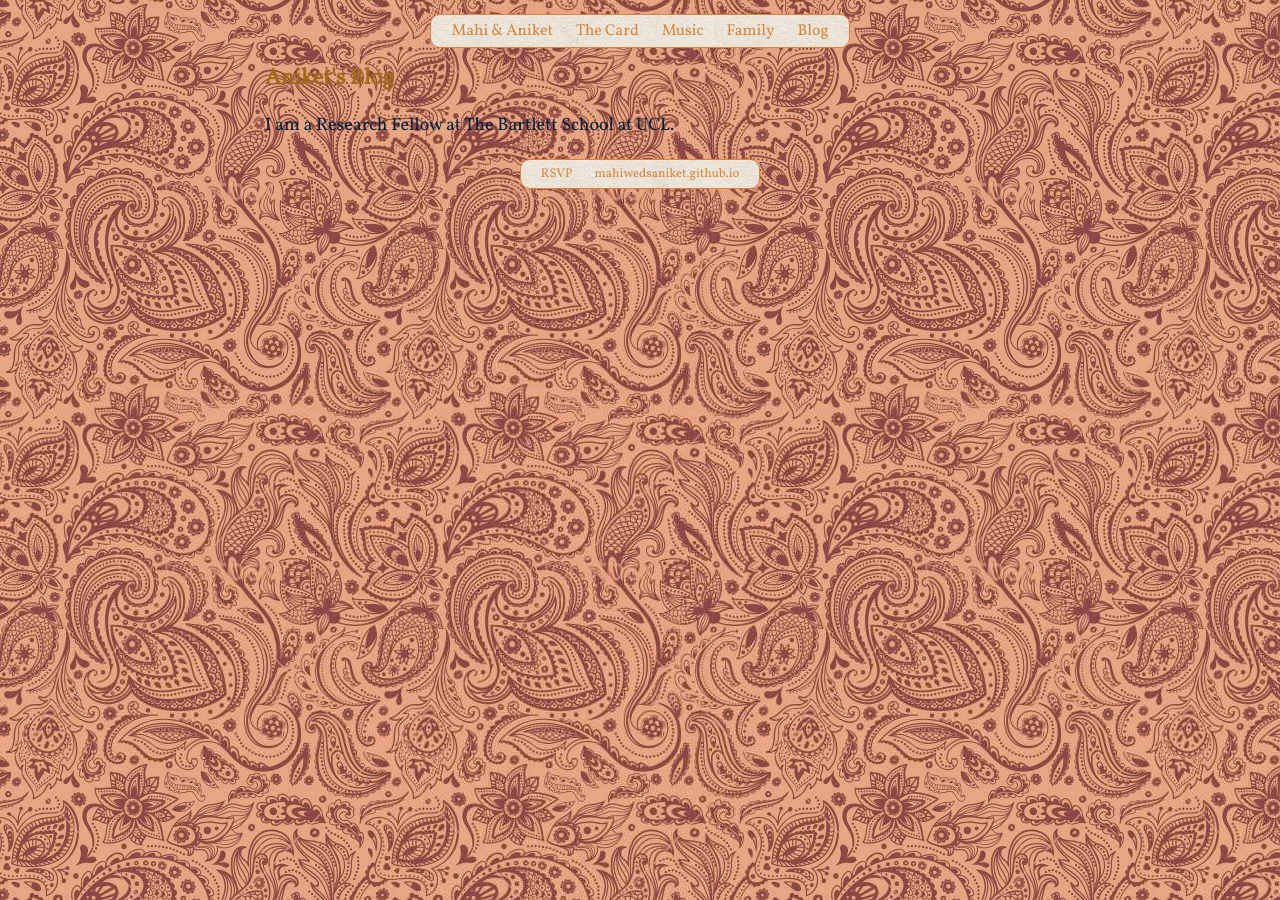
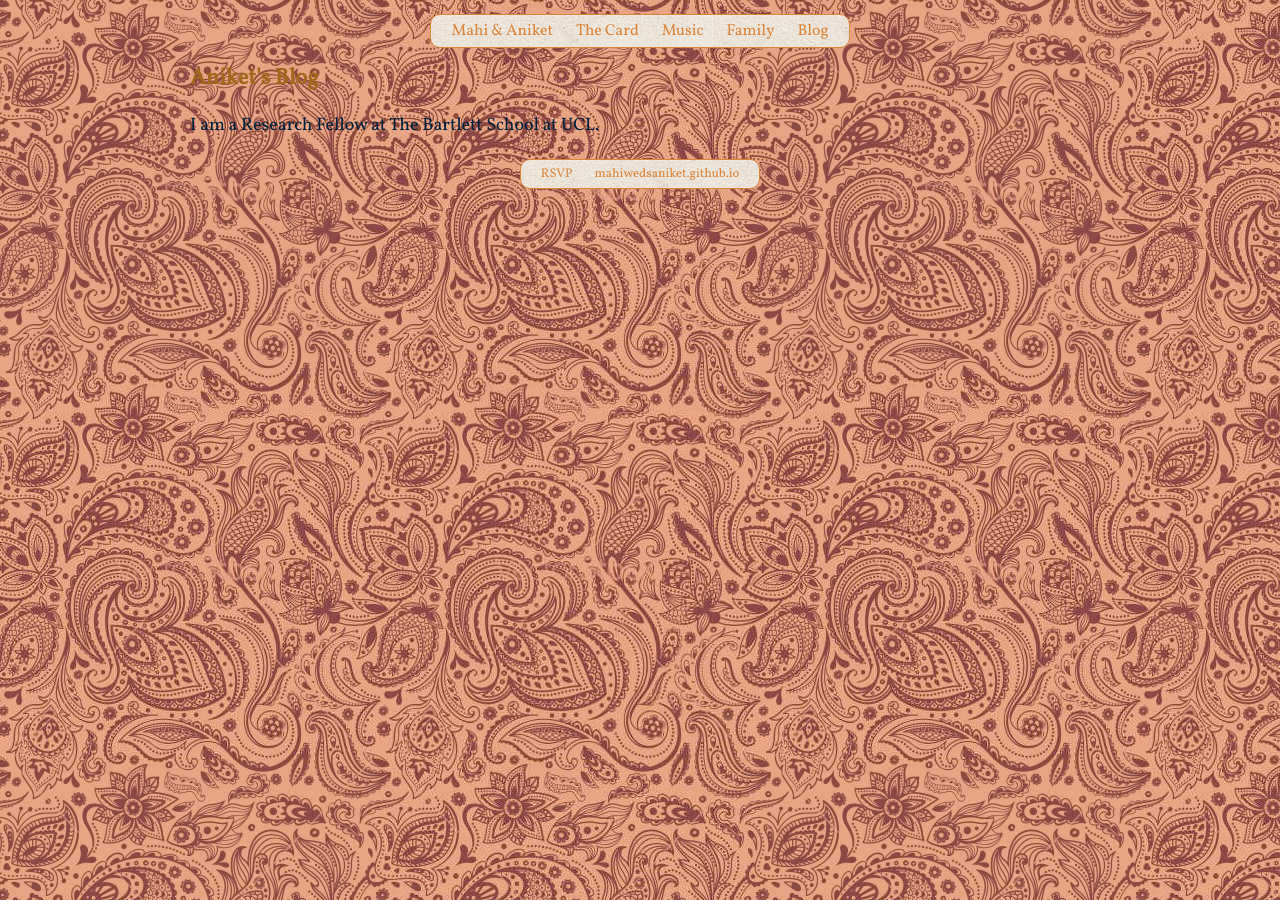
Before and after one commit to mahiwedsaniket/mahiwedsaniket.github.io, a Jekyll site: the page built from cv/index.html, in a window 1280 px wide. Built offline with Jekyll 4.4.1, drawn with Linux system fonts in a browser that asks for light colours.

Commit message:
All done

```diff
--- a/css/main.css
+++ b/css/main.css
@@ -1,6 +1,7 @@
 body {
     margin: 0px auto;
-    width: 750px;
+    width: 96%;
+	max-width: 900px;
     color: rgb(160,105,30);
     background-color: #F5F3EE;
 	background: url("../fig/fade_blue_gota.jpg") ;
```
